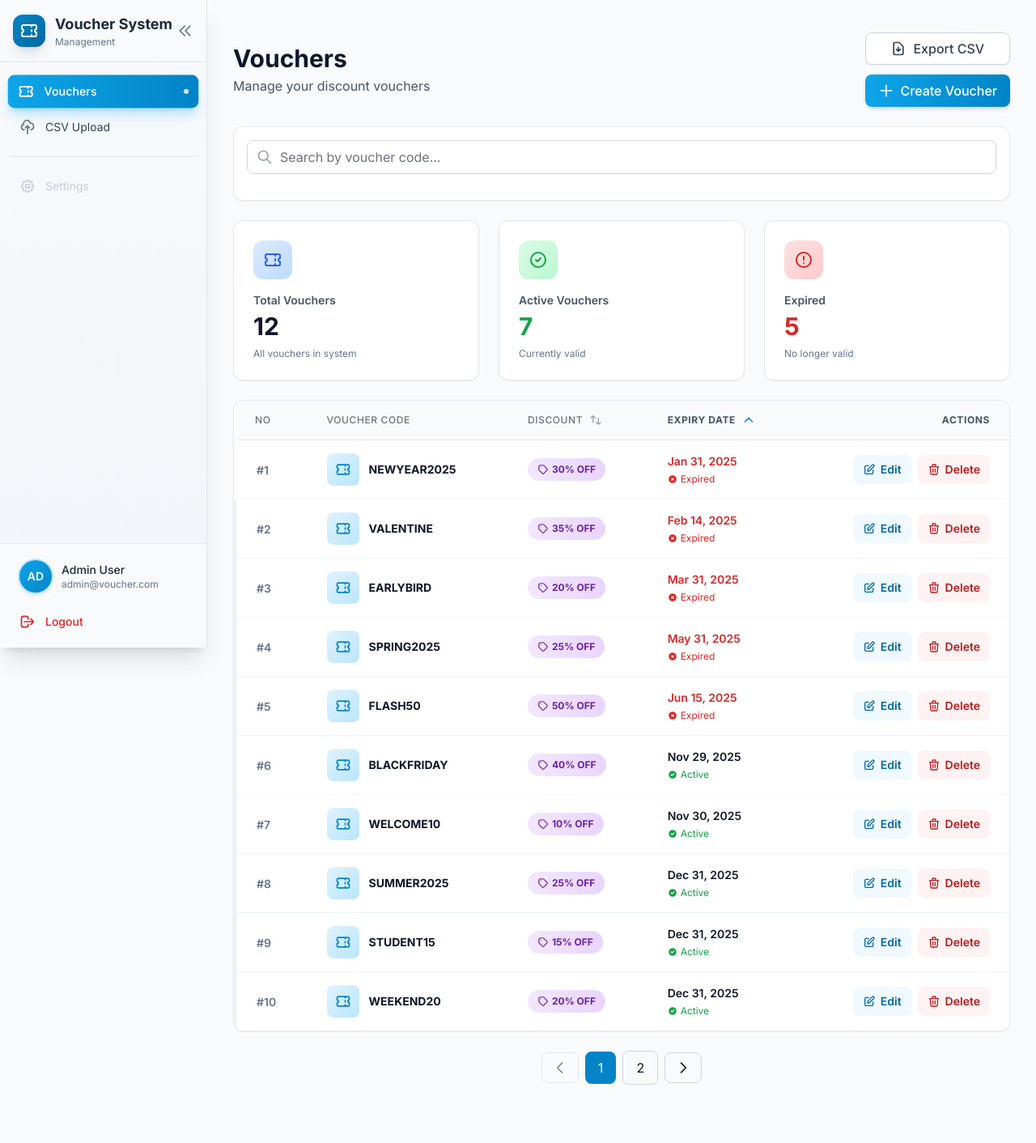
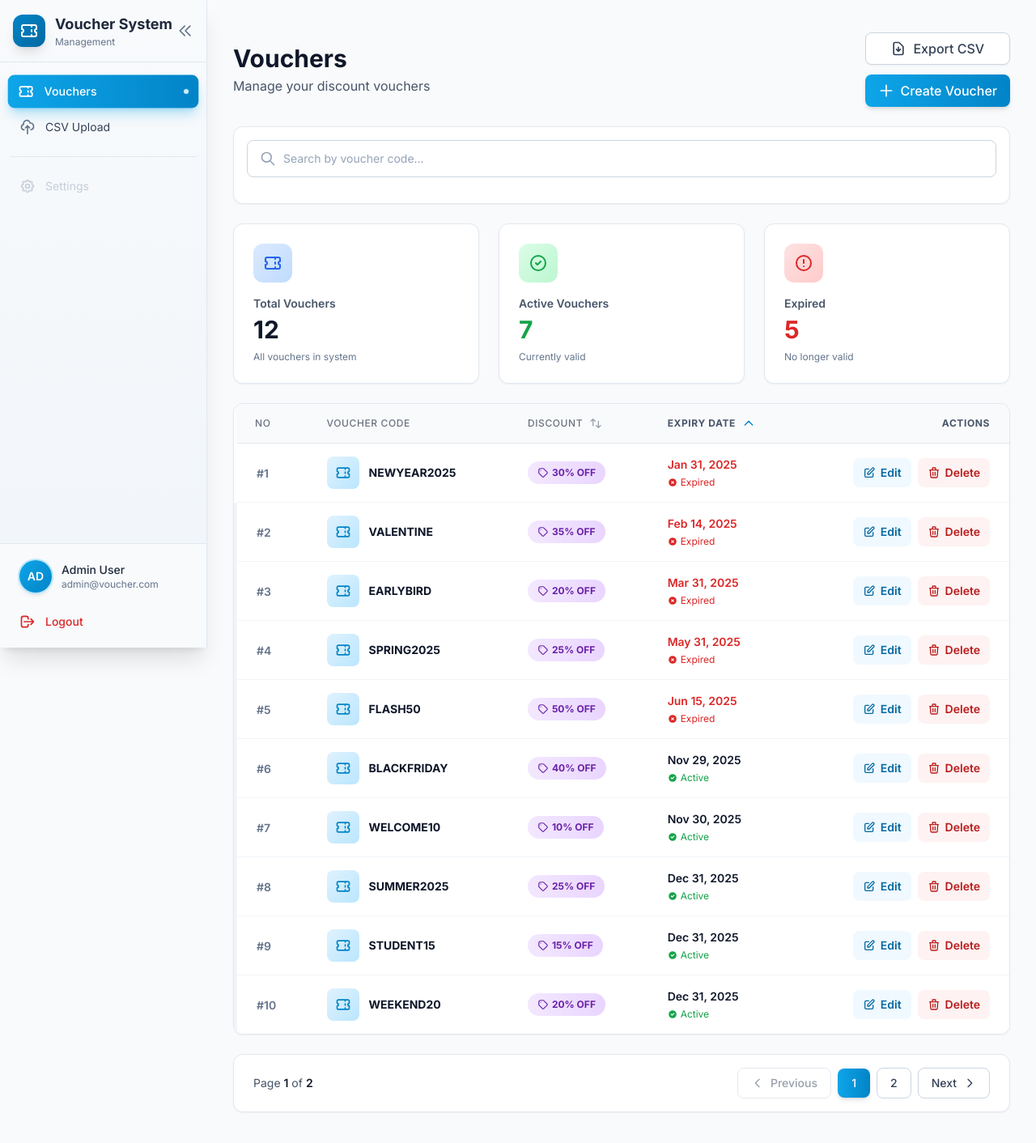
Before and after one commit to mhakimsaputra17/discount-voucher-management, a React (Vite) app in the folder frontend/: page /vouchers in a window 1280 px wide. Shown: the whole page at 81% size. Before the commit the page ends 1380 px from the top, so only its background shows below. Built offline with nearby package versions, Linux system fonts and the light colour scheme; sample sign-in values are in the browser's storage.

Commit message:
✨ style(frontend): enhance Pagination and SearchBar components for improved layout, accessibility, and user interaction

```diff
--- a/frontend/src/components/voucher/Pagination.tsx
+++ b/frontend/src/components/voucher/Pagination.tsx
@@ -18,30 +18,43 @@ export const Pagination: FC<PaginationProps> = ({ currentPage, totalPages, onPag
   });
 
   return (
-    <div className="flex items-center justify-center gap-2 mt-6">
+    <div className="bg-white rounded-xl shadow-sm border border-slate-200 px-3 sm:px-4 lg:px-6 py-3 sm:py-4 mt-4 sm:mt-6">
+      <div className="flex items-center justify-between">
+        {/* Page Info */}
+        <div className="flex items-center gap-2">
+          <span className="text-sm text-slate-600">
+            Page <span className="font-semibold text-slate-900">{currentPage}</span> of <span className="font-semibold text-slate-900">{totalPages}</span>
+          </span>
+        </div>
+
+        {/* Pagination Controls */}
+        <div className="flex items-center gap-2 order-1 sm:order-2">
           <button
             onClick={() => onPageChange(currentPage - 1)}
             disabled={currentPage === 1}
-        className="px-3 py-2 rounded-lg border border-gray-300 disabled:opacity-50 disabled:cursor-not-allowed hover:bg-gray-50 transition-colors"
+            className="inline-flex items-center gap-1 sm:gap-2 px-2 sm:px-3 lg:px-4 py-2 rounded-lg border border-slate-300 disabled:opacity-50 disabled:cursor-not-allowed hover:bg-slate-50 hover:shadow-md hover:-translate-y-0.5 active:scale-95 transition-all duration-200 ease-in-out text-xs sm:text-sm font-medium text-slate-700"
+            title="Previous page"
           >
-        <svg className="w-5 h-5" fill="none" stroke="currentColor" viewBox="0 0 24 24">
+            <svg className="w-4 h-4" fill="none" stroke="currentColor" viewBox="0 0 24 24">
               <path strokeLinecap="round" strokeLinejoin="round" strokeWidth={2} d="M15 19l-7-7 7-7" />
             </svg>
+            <span className="hidden sm:inline">Previous</span>
           </button>
 
+          <div className="hidden sm:flex items-center gap-2">
             {visiblePages.map((page, index) => {
               const prevPage = visiblePages[index - 1];
               const showEllipsis = prevPage && page - prevPage > 1;
 
               return (
                 <div key={page} className="flex items-center gap-2">
-            {showEllipsis && <span className="px-2 text-gray-400">...</span>}
+                  {showEllipsis && <span className="px-2 text-slate-400">...</span>}
                   <button
                     onClick={() => onPageChange(page)}
-              className={`px-4 py-2 rounded-lg transition-colors ${
+                    className={`min-w-[40px] px-4 py-2 rounded-lg transition-all duration-200 ease-in-out text-sm font-medium ${
                       currentPage === page
-                  ? 'bg-primary-600 text-white'
-                  : 'border border-gray-300 hover:bg-gray-50'
+                        ? 'bg-gradient-to-r from-primary-500 to-primary-600 text-white shadow-md hover:shadow-lg'
+                        : 'border border-slate-300 text-slate-700 hover:bg-slate-50 hover:shadow-md hover:-translate-y-0.5 active:scale-95'
                     }`}
                   >
                     {page}
@@ -49,16 +62,21 @@ export const Pagination: FC<PaginationProps> = ({ currentPage, totalPages, onPag
                 </div>
               );
             })}
+          </div>
 
           <button
             onClick={() => onPageChange(currentPage + 1)}
             disabled={currentPage === totalPages}
-        className="px-3 py-2 rounded-lg border border-gray-300 disabled:opacity-50 disabled:cursor-not-allowed hover:bg-gray-50 transition-colors"
+            className="inline-flex items-center gap-1 sm:gap-2 px-2 sm:px-3 lg:px-4 py-2 rounded-lg border border-slate-300 disabled:opacity-50 disabled:cursor-not-allowed hover:bg-slate-50 hover:shadow-md hover:-translate-y-0.5 active:scale-95 transition-all duration-200 ease-in-out text-xs sm:text-sm font-medium text-slate-700"
+            title="Next page"
           >
-        <svg className="w-5 h-5" fill="none" stroke="currentColor" viewBox="0 0 24 24">
+            <span className="hidden sm:inline">Next</span>
+            <svg className="w-4 h-4" fill="none" stroke="currentColor" viewBox="0 0 24 24">
               <path strokeLinecap="round" strokeLinejoin="round" strokeWidth={2} d="M9 5l7 7-7 7" />
             </svg>
           </button>
         </div>
+      </div>
+    </div>
   );
 };
--- a/frontend/src/components/voucher/SearchBar.tsx
+++ b/frontend/src/components/voucher/SearchBar.tsx
@@ -16,10 +16,15 @@ export const SearchBar: FC<SearchBarProps> = ({ onSearch, placeholder = 'Search
     });
   };
 
+  const handleClear = () => {
+    setQuery('');
+    onSearch('');
+  };
+
   return (
     <div className="relative">
-      <div className="absolute inset-y-0 left-0 pl-3 flex items-center pointer-events-none">
-        <svg className="h-5 w-5 text-gray-400" fill="none" stroke="currentColor" viewBox="0 0 24 24">
+      <div className="absolute inset-y-0 left-0 pl-3 sm:pl-4 flex items-center pointer-events-none">
+        <svg className="h-4 w-4 sm:h-5 sm:w-5 text-slate-400" fill="none" stroke="currentColor" viewBox="0 0 24 24">
           <path strokeLinecap="round" strokeLinejoin="round" strokeWidth={2} d="M21 21l-6-6m2-5a7 7 0 11-14 0 7 7 0 0114 0z" />
         </svg>
       </div>
@@ -28,16 +33,27 @@ export const SearchBar: FC<SearchBarProps> = ({ onSearch, placeholder = 'Search
         value={query}
         onChange={(e) => handleChange(e.target.value)}
         placeholder={placeholder}
-        className="block w-full pl-10 pr-3 py-2 border border-gray-300 rounded-lg focus:ring-2 focus:ring-primary-500 focus:border-transparent"
+        className="block w-full pl-9 sm:pl-11 pr-10 sm:pr-12 py-2 sm:py-3 border border-slate-300 rounded-lg focus:ring-1 focus:ring-primary-500 focus:border-primary-500 hover:border-slate-400 transition-all duration-200 ease-in-out text-xs sm:text-sm text-slate-900 placeholder:text-slate-400"
       />
-      {isPending && (
-        <div className="absolute inset-y-0 right-0 pr-3 flex items-center">
-          <svg className="animate-spin h-4 w-4 text-gray-400" fill="none" viewBox="0 0 24 24">
+      <div className="absolute inset-y-0 right-0 pr-3 flex items-center gap-2">
+        {isPending && (
+          <svg className="animate-spin h-4 w-4 text-slate-400" fill="none" viewBox="0 0 24 24">
             <circle className="opacity-25" cx="12" cy="12" r="10" stroke="currentColor" strokeWidth="4"></circle>
             <path className="opacity-75" fill="currentColor" d="M4 12a8 8 0 018-8V0C5.373 0 0 5.373 0 12h4zm2 5.291A7.962 7.962 0 014 12H0c0 3.042 1.135 5.824 3 7.938l3-2.647z"></path>
           </svg>
-        </div>
-      )}
+        )}
+        {query && (
+          <button
+            onClick={handleClear}
+            className="p-1 hover:bg-slate-100 rounded-full transition-all duration-200 ease-in-out active:scale-90"
+            title="Clear search"
+          >
+            <svg className="h-4 w-4 text-slate-400 hover:text-slate-600" fill="none" stroke="currentColor" viewBox="0 0 24 24">
+              <path strokeLinecap="round" strokeLinejoin="round" strokeWidth={2} d="M6 18L18 6M6 6l12 12" />
+            </svg>
+          </button>
+        )}
+      </div>
     </div>
   );
 };
```
Lines whose indentation alone changed are shown as unchanged.
